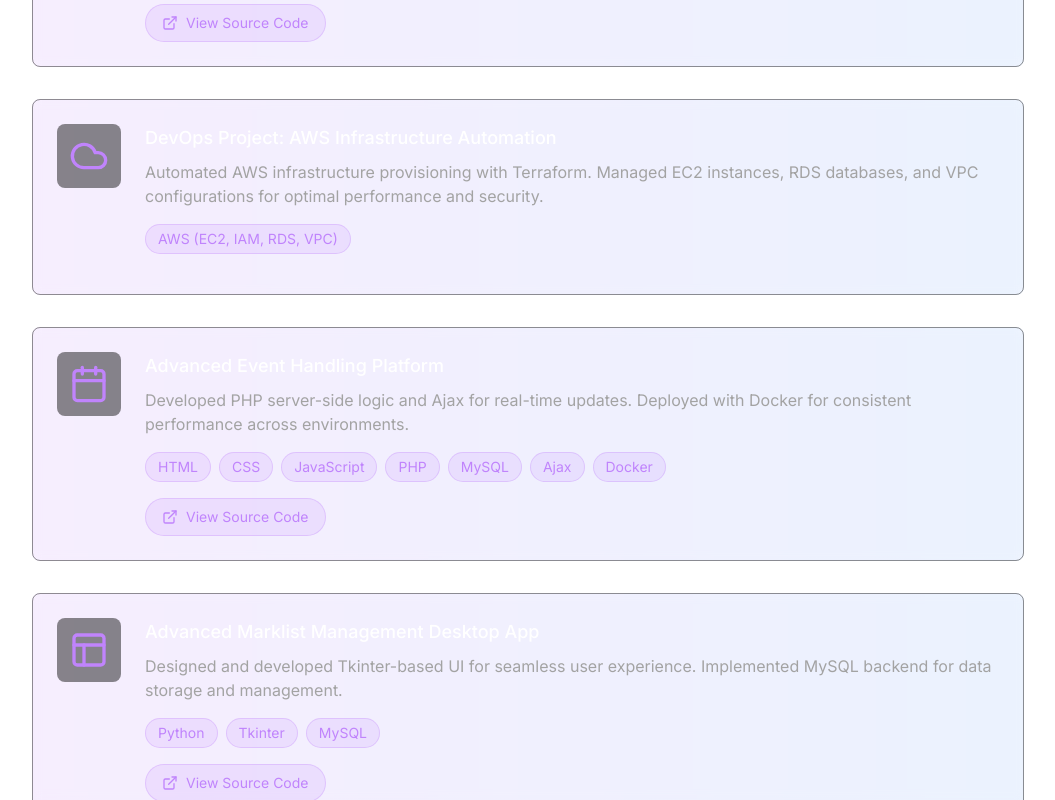
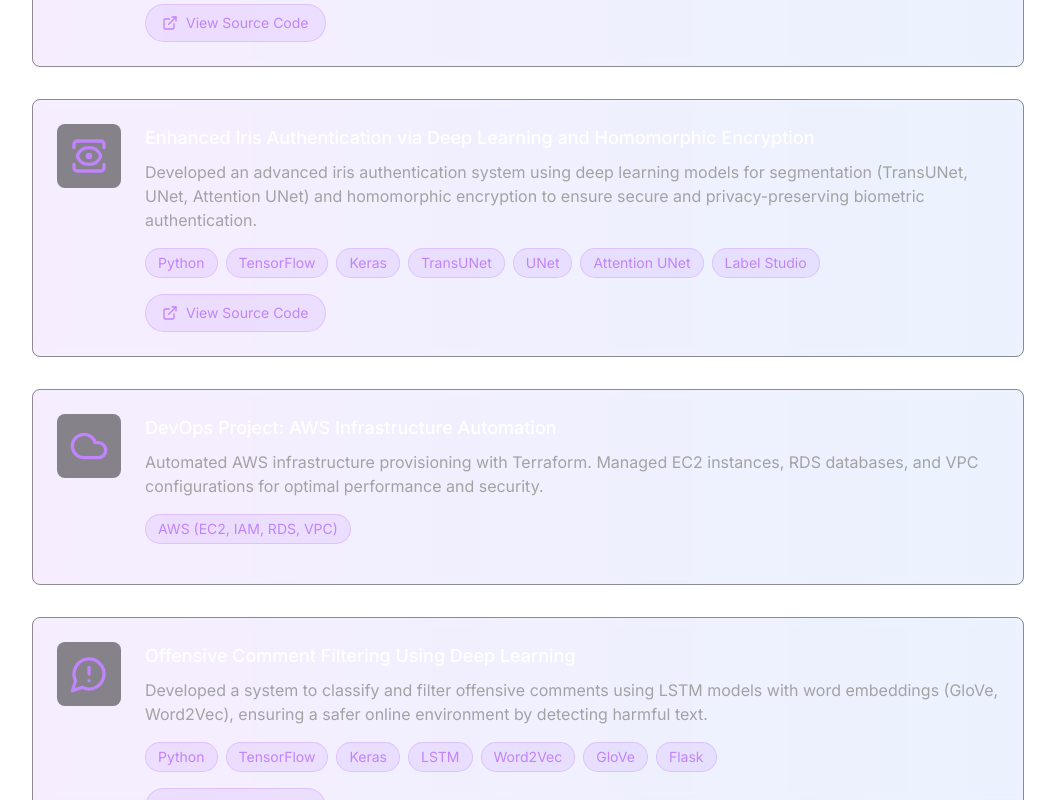
Before and after one commit to abhisheksr47/portfolio, a React (Vite) app: page / in a window 1280 px wide. Shown: the part 2000-2800 px from the top of the page, without its empty margins (112-1167 px from the left). Built offline with nearby package versions, Linux system fonts and the light colour scheme.

Commit message:
added project (mini,ml)

```diff
--- a/src/Components/Project.jsx
+++ b/src/Components/Project.jsx
@@ -1,6 +1,6 @@
 import React from 'react';
 import { motion } from "framer-motion";
-import { ExternalLink, Store, Cloud, Calendar, Layout, Palette } from 'lucide-react';
+import { ExternalLink, Store, Cloud, Calendar, Layout, Palette, View,MessageCircleWarning} from 'lucide-react';
 
 const projects = [
   {
@@ -11,10 +11,25 @@ const projects = [
     icon: <Store size={40} className="text-purple-400" />
   },
   {
+    project: "Enhanced Iris Authentication via Deep Learning and Homomorphic Encryption",
+    tech_stack: ["Python", "TensorFlow", "Keras", "TransUNet", "UNet", "Attention UNet", "Label Studio",],
+    description: "Developed an advanced iris authentication system using deep learning models for segmentation (TransUNet, UNet, Attention UNet) and homomorphic encryption to ensure secure and privacy-preserving biometric authentication.",
+    source_code: "https://github.com/abhisheksr47/enhanced-iris-authentication.git",
+    icon: <View size={40} className="text-purple-400" />
+  },
+  {
     project: "DevOps Project: AWS Infrastructure Automation",
     tech_stack: ["AWS (EC2, IAM, RDS, VPC)"],
     description: "Automated AWS infrastructure provisioning with Terraform. Managed EC2 instances, RDS databases, and VPC configurations for optimal performance and security.",
     icon: <Cloud size={40} className="text-purple-400" />
+  },
+  ,
+  {
+    project: "Offensive Comment Filtering Using Deep Learning",
+    tech_stack: ["Python", "TensorFlow", "Keras", "LSTM", "Word2Vec", "GloVe", "Flask"],
+    description: "Developed a system to classify and filter offensive comments using LSTM models with word embeddings (GloVe, Word2Vec), ensuring a safer online environment by detecting harmful text.",
+    source_code: "https://github.com/abhisheksr47/offensive_comment_filtering",
+    icon: <MessageCircleWarning size={40} className="text-purple-400" />
   },
   {
     project: "Advanced Event Handling Platform",
@@ -42,9 +57,9 @@ const Project = () => {
   return (
     <div className="border-b border-neutral-900 pb-24">
       <motion.h1
-        whileInView={{opacity:1, y:0}}
-        initial={{opacity:0, y:-100}}
-        transition={{duration:1.5}}
+        whileInView={{ opacity: 1, y: 0 }}
+        initial={{ opacity: 0, y: -100 }}
+        transition={{ duration: 1.5 }}
         className="my-20 text-center text-4xl"
       >
         Projects
@@ -52,13 +67,13 @@ const Project = () => {
 
       <div
 
-      className="grid grid-cols-1 gap-8 lg:mx-auto lg:max-w-5xl px-4">
+        className="grid grid-cols-1 gap-8 lg:mx-auto lg:max-w-5xl px-4">
         {projects.map((project, index) => (
           <motion.div
-          whileInView={{opacity:1,x:0}}
-          initial={{opacity:1,x:100}}
-          transition={{duration:1}}
-          key={index} className="group relative">
+            whileInView={{ opacity: 1, x: 0 }}
+            initial={{ opacity: 1, x: 100 }}
+            transition={{ duration: 1 }}
+            key={index} className="group relative">
             <div className="absolute inset-0 bg-gradient-to-r from-purple-500/10 to-blue-500/10 rounded-lg transform transition-transform duration-300 group-hover:scale-105" />
             <div className="block relative p-6 rounded-lg border border-neutral-800/50 backdrop-blur-sm transition-all duration-300">
               <div className="flex flex-col md:flex-row gap-6">
```
